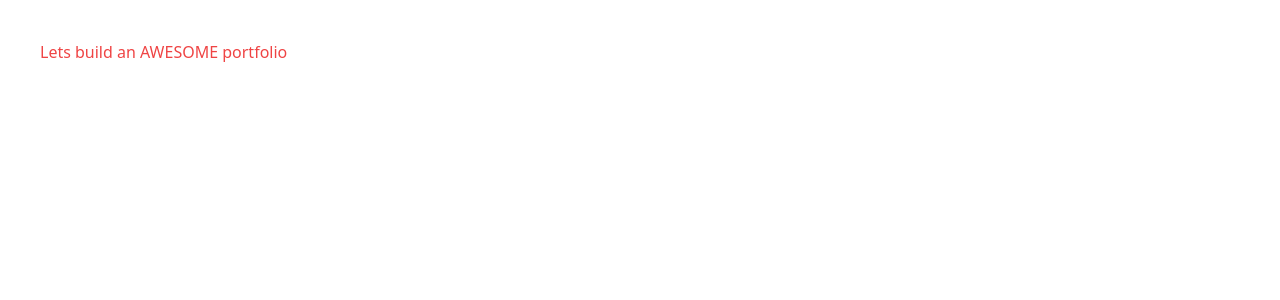
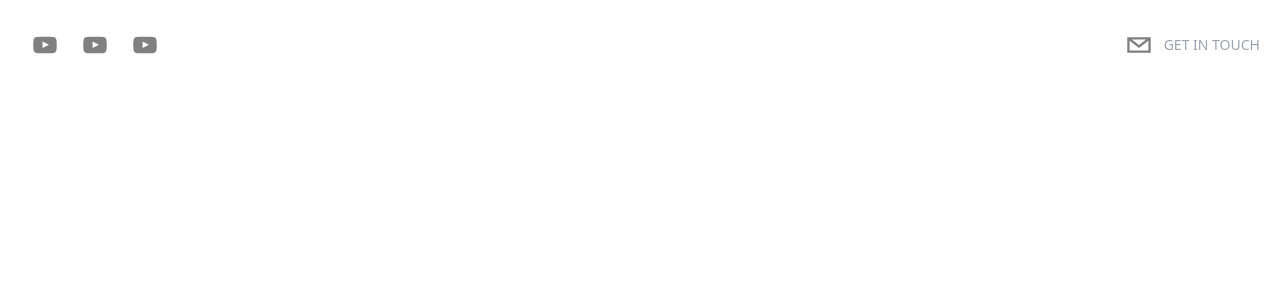
Before and after one commit to CMTDoru/portfolio-yt-2.0, a Next.js app: page / in a window 1280 px wide. Shown: the top 300 px of the page. Built offline with nearby package versions, Linux system fonts and the light colour scheme.

Commit message:
Header component done.

```diff
--- /dev/null
+++ b/components/Header.tsx
@@ -0,0 +1,72 @@
+import React from "react";
+import { SocialIcon } from "react-social-icons";
+import { motion } from "framer-motion";
+
+type Props = {};
+
+export default function Header({}: Props) {
+  return (
+    <header className="sticky top-0 p-5 flex items-start justify-between max-w-7xl mx-auto z-20 xl:items-center">
+      <motion.div
+        initial={{
+          x: -500,
+          opacity: 0,
+          scale: 0.5,
+        }}
+        animate={{
+          x: 0,
+          opacity: 1,
+          scale: 1,
+        }}
+        transition={{
+          duration: 1.5,
+        }}
+        className="flex flex-row items-center"
+      >
+        {/* Social icons */}
+        <SocialIcon
+          url="https://www.youtube.com/sonnysangha"
+          fgColor="gray"
+          bgColor="transparent"
+        />
+        <SocialIcon
+          url="https://www.youtube.com/sonnysangha"
+          fgColor="gray"
+          bgColor="transparent"
+        />
+        <SocialIcon
+          url="https://www.youtube.com/sonnysangha"
+          fgColor="gray"
+          bgColor="transparent"
+        />
+      </motion.div>
+      <motion.div
+        initial={{
+          x: 500,
+          opacity: 0,
+          scale: 0.5,
+        }}
+        animate={{
+          x: 0,
+          opacity: 1,
+          scale: 1,
+        }}
+        transition={{
+          duration: 1.5,
+        }}
+        className="flex flex-row items-center text-gray-300 cursor-pointer"
+      >
+        <SocialIcon
+          className="cursor-pointer"
+          network="email"
+          fgColor="gray"
+          bgColor="transparent"
+        />
+        {/* This is hidden in mobile, it will show in desktop. */}
+        <p className="uppercase hidden md:inline-flex text-sm text-gray-400">
+          Get In Touch
+        </p>
+      </motion.div>
+    </header>
+  );
+}
--- a/package.json
+++ b/package.json
@@ -9,9 +9,11 @@
     "lint": "next lint"
   },
   "dependencies": {
+    "framer-motion": "^7.3.6",
     "next": "12.3.1",
     "react": "18.2.0",
-    "react-dom": "18.2.0"
+    "react-dom": "18.2.0",
+    "react-social-icons": "^5.14.0"
   },
   "devDependencies": {
     "@types/node": "18.7.18",
--- a/pages/index.tsx
+++ b/pages/index.tsx
@@ -1,6 +1,7 @@
 /* eslint-disable react/no-unescaped-entities */
 import type { NextPage } from "next";
 import Head from "next/head";
+import Header from "../components/Header";
 
 const Home: NextPage = () => {
   return (
@@ -9,8 +10,7 @@
         <title>Revan's Portfolio</title>
       </Head>
 
-      <h1 className="p-10 text-red-500">Lets build an AWESOME portfolio</h1>
-      {/* Header */}
+      <Header />
 
       {/* Hero */}
 
```
Also changed, not shown: 1 other file (tests, documents, lock files or other folders).
